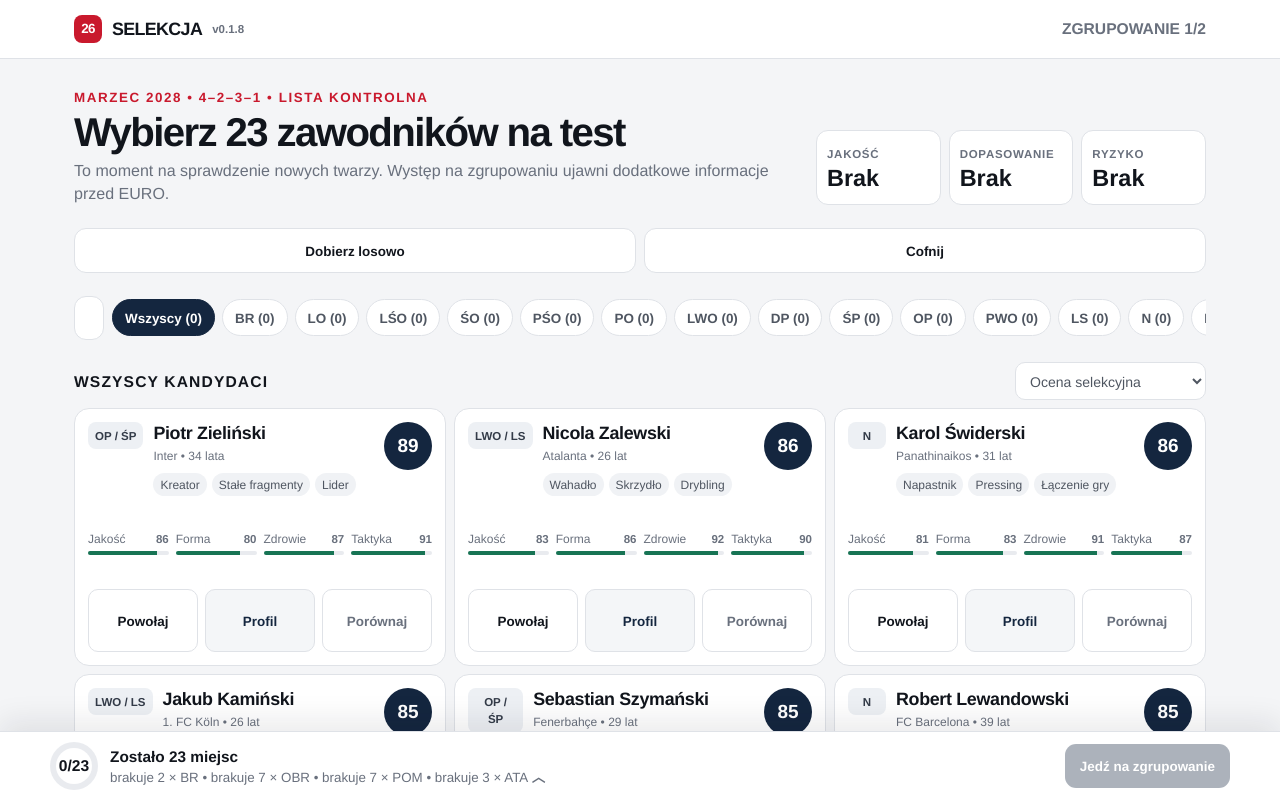
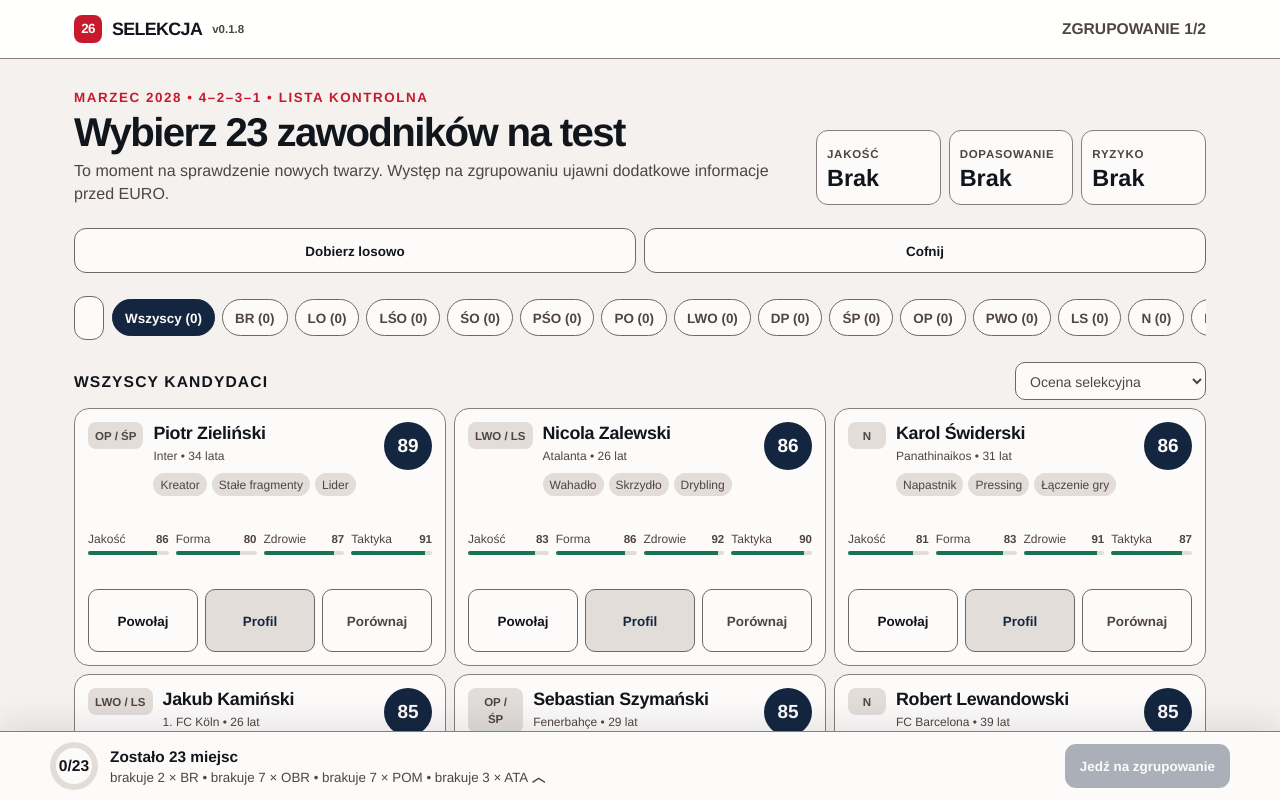
Before and after one commit to visvaya/selekcja-26, a React (Vite) app: page / in a window 1280 px wide. Both pictures are taken after a click on the button "Rozpocznij odprawę". Shown: the top 800 px of the page. Built offline with nearby package versions, Linux system fonts and the light colour scheme; a web font is replaced by a local one.

Commit message:
feat(ui): point the neutral legacy colours at the palette

```diff
--- a/src/ui/styles/legacy.css
+++ b/src/ui/styles/legacy.css
@@ -25,7 +25,7 @@ html {
 }
 body {
   margin: 0;
-  background: var(--paper);
+  background: var(--board);
   color: var(--ink);
   font-family: var(--font-body);
   font-size: var(--font-body-size);
@@ -53,7 +53,7 @@ input:focus-visible {
   top: var(--save-banner-offset, 0px);
   z-index: 20;
   background: var(--topbar-background);
-  border-bottom: 1px solid var(--line);
+  border-bottom: 1px solid var(--board-line);
   backdrop-filter: blur(12px);
 }
 .save-status {
@@ -68,9 +68,9 @@ input:focus-visible {
   justify-content: space-between;
   gap: var(--legacy-space-7);
   padding: var(--legacy-space-6) var(--legacy-space-8);
-  background: var(--warning-surface);
-  color: var(--warning-text);
-  border-bottom: 1px solid var(--warning-border);
+  background: var(--warn-fill);
+  color: var(--warn-ink);
+  border-bottom: 1px solid var(--warn-ink);
 }
 .save-status-alert p {
   flex: 1;
@@ -94,10 +94,10 @@ input:focus-visible {
 }
 .save-status-action {
   flex: none;
-  border: 1px solid var(--warning-border);
+  border: 1px solid var(--warn-ink);
   border-radius: var(--radius-control);
-  background: var(--card);
-  color: var(--warning-text);
+  background: var(--surface);
+  color: var(--warn-ink);
   padding: var(--legacy-space-4) var(--legacy-space-7);
   font-weight: 800;
   font-size: var(--font-small);
@@ -140,7 +140,7 @@ input:focus-visible {
 .topbar-version {
   flex: none;
   font-size: var(--font-caption);
-  color: var(--muted);
+  color: var(--ink-soft);
   font-weight: 700;
   white-space: nowrap;
 }
@@ -150,7 +150,7 @@ input:focus-visible {
   height: 28px;
   border-radius: 8px;
   background: var(--red);
-  color: var(--card);
+  color: var(--surface);
   display: grid;
   place-items: center;
   font-size: var(--font-caption);
@@ -159,7 +159,7 @@ input:focus-visible {
   font-family: var(--font-display);
   flex: none;
   font-size: var(--font-small);
-  color: var(--muted);
+  color: var(--ink-soft);
   font-weight: 700;
 }
 .main {
@@ -188,12 +188,12 @@ input:focus-visible {
 }
 .lead {
   font-size: var(--font-large);
-  color: var(--lead-text);
+  color: var(--ink-soft);
   max-width: 650px;
 }
 .brief {
   background: var(--navy);
-  color: var(--card);
+  color: var(--surface);
   padding: var(--legacy-space-11);
   border-radius: 18px;
   margin: 26px 0;
@@ -236,8 +236,8 @@ input:focus-visible {
   gap: 9px;
 }
 .choice {
-  background: var(--card);
-  border: 1px solid var(--line);
+  background: var(--surface);
+  border: 1px solid var(--frame);
   border-radius: 14px;
   padding: var(--legacy-space-7);
   text-align: left;
@@ -253,14 +253,14 @@ input:focus-visible {
   display: block;
 }
 .choice small {
-  color: var(--muted);
+  color: var(--ink-soft);
   display: block;
   margin-top: 3px;
 }
 .radio {
   width: 18px;
   height: 18px;
-  border: 2px solid var(--radio-border);
+  border: 2px solid var(--frame);
   border-radius: 50%;
   margin-top: var(--legacy-space-1);
   flex: 0 0 auto;
@@ -273,7 +273,7 @@ input:focus-visible {
   border: 0;
   border-radius: 12px;
   background: var(--red);
-  color: var(--card);
+  color: var(--surface);
   padding: var(--legacy-space-7) var(--legacy-space-9);
   font-weight: 850;
   box-shadow: 0 8px 18px var(--red-shadow);
@@ -288,9 +288,9 @@ input:focus-visible {
 }
 .action-button {
   flex: 1;
-  border: 1px solid var(--line);
+  border: 1px solid var(--frame);
   border-radius: var(--radius-control);
-  background: var(--card);
+  background: var(--surface);
   color: var(--ink);
   padding: var(--legacy-space-6);
   font-weight: 800;
@@ -307,7 +307,7 @@ input:focus-visible {
 }
 .fineprint {
   font-size: var(--font-caption);
-  color: var(--muted);
+  color: var(--ink-soft);
   margin-top: var(--legacy-space-7);
 }
 .game-head {
@@ -323,7 +323,7 @@ input:focus-visible {
 }
 .game-head p {
   margin: var(--legacy-space-1) 0 0;
-  color: var(--muted);
+  color: var(--ink-soft);
 }
 .kpis {
   display: grid;
@@ -331,14 +331,14 @@ input:focus-visible {
   gap: var(--legacy-space-4);
 }
 .kpi {
-  background: var(--card);
-  border: 1px solid var(--line);
+  background: var(--surface);
+  border: 1px solid var(--board-line);
   border-radius: 12px;
   padding: var(--legacy-space-5);
 }
 .kpi span {
   font-size: var(--font-caption);
-  color: var(--muted);
+  color: var(--ink-soft);
   text-transform: uppercase;
   font-weight: 800;
   letter-spacing: 0.06em;
@@ -353,7 +353,7 @@ input:focus-visible {
   position: sticky;
   top: calc(var(--topbar-height) + var(--save-banner-offset, 0px));
   z-index: 15;
-  background: var(--paper);
+  background: var(--board);
   padding: 9px 0;
   display: grid;
   gap: var(--legacy-space-4);
@@ -361,10 +361,10 @@ input:focus-visible {
 .search {
   width: 100%;
   height: 44px;
-  border: 1px solid var(--line);
+  border: 1px solid var(--frame);
   border-radius: 12px;
   padding: 0 var(--legacy-space-7);
-  background: var(--card);
+  background: var(--surface);
 }
 .filters {
   display: flex;
@@ -376,26 +376,26 @@ input:focus-visible {
 .chip {
   font-variant-numeric: tabular-nums;
   white-space: nowrap;
-  background: var(--card);
-  border: 1px solid var(--line);
+  background: var(--surface);
+  border: 1px solid var(--frame);
   padding: var(--legacy-space-4) var(--legacy-space-6);
   border-radius: 999px;
   font-size: var(--font-small);
   font-weight: 750;
-  color: var(--text-secondary);
+  color: var(--ink-soft);
 }
 .chip.active {
   background: var(--navy);
-  color: var(--card);
+  color: var(--surface);
   border-color: var(--navy);
 }
 .sort {
   height: 38px;
-  border: 1px solid var(--line);
-  background: var(--card);
+  border: 1px solid var(--frame);
+  background: var(--surface);
   border-radius: 10px;
   padding: 0 var(--legacy-space-5);
-  color: var(--text-secondary);
+  color: var(--ink-soft);
 }
 .section-label {
   display: flex;
@@ -410,15 +410,15 @@ input:focus-visible {
   margin: 0;
 }
 .section-label small {
-  color: var(--muted);
+  color: var(--ink-soft);
 }
 .players {
   display: grid;
   gap: var(--legacy-space-4);
 }
 .player {
-  background: var(--card);
-  border: 1px solid var(--line);
+  background: var(--surface);
+  border: 1px solid var(--board-line);
   border-radius: 15px;
   padding: 13px;
   display: grid;
@@ -439,8 +439,8 @@ input:focus-visible {
   gap: var(--legacy-space-5);
 }
 .pos {
-  background: var(--surface-accent);
-  color: var(--position-text);
+  background: var(--board-deep);
+  color: var(--ink-soft);
   border-radius: 8px;
   padding: 5px 7px;
   font-size: var(--font-caption);
@@ -456,7 +456,7 @@ input:focus-visible {
 }
 .meta {
   font-size: var(--font-caption);
-  color: var(--muted);
+  color: var(--ink-soft);
   margin-top: var(--legacy-space-1);
 }
 .tags {
@@ -469,12 +469,12 @@ input:focus-visible {
   font-size: var(--font-caption);
   padding: 3px 7px;
   border-radius: 999px;
-  background: var(--surface-soft);
-  color: var(--text-secondary);
+  background: var(--board-deep);
+  color: var(--ink-soft);
 }
 .tag.alert {
-  background: var(--warning-surface);
-  color: var(--warning-text);
+  background: var(--warn-fill);
+  color: var(--warn-ink);
 }
 .score {
   font-family: var(--font-display);
@@ -484,7 +484,7 @@ input:focus-visible {
   display: grid;
   place-items: center;
   background: var(--navy);
-  color: var(--card);
+  color: var(--surface);
   font-weight: 900;
   font-size: 17px;
 }
@@ -496,13 +496,13 @@ input:focus-visible {
 }
 .metric span {
   font-size: var(--font-caption);
-  color: var(--muted);
+  color: var(--ink-soft);
   display: flex;
   justify-content: space-between;
 }
 .bar {
   height: 4px;
-  background: var(--surface-track);
+  background: var(--board-deep);
   border-radius: 9px;
   overflow: hidden;
   margin-top: var(--legacy-space-2);
@@ -520,8 +520,8 @@ input:focus-visible {
 }
 .select-btn,
 .compare-btn {
-  border: 1px solid var(--line);
-  background: var(--card);
+  border: 1px solid var(--frame);
+  background: var(--surface);
   border-radius: 10px;
   padding: 9px var(--legacy-space-5);
   font-size: var(--font-small);
@@ -529,11 +529,11 @@ input:focus-visible {
 }
 .selected .select-btn {
   background: var(--red);
-  color: var(--card);
+  color: var(--surface);
   border-color: var(--red);
 }
 .compare-btn {
-  color: var(--muted);
+  color: var(--ink-soft);
 }
 .dock {
   position: fixed;
@@ -541,8 +541,8 @@ input:focus-visible {
   bottom: 0;
   left: 0;
   right: 0;
-  background: var(--card);
-  border-top: 1px solid var(--line);
+  background: var(--surface);
+  border-top: 1px solid var(--board-line);
   padding: var(--legacy-space-5) var(--legacy-space-7)
     calc(var(--legacy-space-5) + env(safe-area-inset-bottom));
   box-shadow: 0 -10px 30px var(--shadow-color);
@@ -560,7 +560,7 @@ input:focus-visible {
   border-radius: 50%;
   background: conic-gradient(
     var(--red) var(--progress, 0%),
-    var(--surface-track) 0
+    var(--board-deep) 0
   );
   display: grid;
   place-items: center;
@@ -571,7 +571,7 @@ input:focus-visible {
   width: 36px;
   height: 36px;
   border-radius: 50%;
-  background: var(--card);
+  background: var(--surface);
   position: absolute;
 }
 .count-ring b {
@@ -588,7 +588,7 @@ input:focus-visible {
   display: block;
 }
 .dock-copy small {
-  color: var(--muted);
+  color: var(--ink-soft);
   white-space: nowrap;
   overflow: hidden;
   text-overflow: ellipsis;
@@ -597,7 +597,7 @@ input:focus-visible {
 .finalize {
   border: 0;
   background: var(--navy);
-  color: var(--card);
+  color: var(--surface);
   border-radius: 11px;
   padding: var(--legacy-space-6) 15px;
   font-weight: 850;
@@ -616,7 +616,7 @@ input:focus-visible {
   padding: 0;
 }
 .modal {
-  background: var(--card);
+  background: var(--surface-dialog);
   width: 100%;
   max-width: 620px;
   border-radius: 22px 22px 0 0;
@@ -631,14 +631,14 @@ input:focus-visible {
   margin: var(--legacy-space-3) 0 var(--legacy-space-4);
 }
 .modal p {
-  color: var(--dialog-text);
+  color: var(--ink-soft);
 }
 .decision {
   display: block;
   width: 100%;
   text-align: left;
-  border: 1px solid var(--line);
-  background: var(--card);
+  border: 1px solid var(--frame);
+  background: var(--surface-dialog);
   padding: var(--legacy-space-7);
   border-radius: 12px;
   margin-top: 9px;
@@ -648,7 +648,7 @@ input:focus-visible {
 }
 .decision small {
   display: block;
-  color: var(--muted);
+  color: var(--ink-soft);
   margin-top: 3px;
 }
 .compare-grid {
@@ -657,7 +657,7 @@ input:focus-visible {
   gap: 9px;
 }
 .compare-card {
-  border: 1px solid var(--line);
+  border: 1px solid var(--board-line);
   border-radius: 13px;
   padding: var(--legacy-space-6);
 }
@@ -674,7 +674,7 @@ input:focus-visible {
   font-size: var(--font-small);
 }
 .comparison-row span:nth-child(2) {
-  color: var(--muted);
+  color: var(--ink-soft);
   font-size: var(--font-caption);
 }
 .better {
@@ -682,8 +682,8 @@ input:focus-visible {
   font-weight: 900;
 }
 .close {
-  border: 1px solid var(--line);
-  background: var(--card);
+  border: 1px solid var(--frame);
+  background: var(--surface-dialog);
   border-radius: 10px;
   padding: 9px var(--legacy-space-6);
   font-weight: 750;
@@ -694,7 +694,7 @@ input:focus-visible {
 }
 .result-hero {
   background: var(--navy);
-  color: var(--card);
+  color: var(--surface);
   border-radius: 20px;
   padding: var(--legacy-space-12);
 }
@@ -721,13 +721,13 @@ input:focus-visible {
   margin: var(--legacy-space-6) 0;
 }
 .outcome {
-  background: var(--card);
+  background: var(--surface);
   color: var(--ink);
   border-radius: 12px;
   padding: 11px;
 }
 .outcome small {
-  color: var(--muted);
+  color: var(--ink-soft);
   display: block;
 }
 .outcome b {
@@ -735,8 +735,8 @@ input:focus-visible {
   font-size: 17px;
 }
 .report {
-  background: var(--card);
-  border: 1px solid var(--line);
+  background: var(--surface);
+  border: 1px solid var(--board-line);
   border-radius: 16px;
   padding: 17px;
   margin-top: var(--legacy-space-6);
@@ -754,7 +754,7 @@ input:focus-visible {
 }
 .changelog-version {
   font-size: var(--font-caption);
-  color: var(--muted);
+  color: var(--ink-soft);
   margin: 0 0 var(--legacy-space-5);
 }
 .changelog-toggle {
@@ -763,12 +763,12 @@ input:focus-visible {
 .changelog-older {
   margin-top: var(--legacy-space-7);
   padding-top: var(--legacy-space-6);
-  border-top: 1px solid var(--line);
+  border-top: 1px solid var(--board-line);
 }
 .changelog-entry + .changelog-entry {
   margin-top: var(--legacy-space-7);
   padding-top: var(--legacy-space-6);
-  border-top: 1px solid var(--line);
+  border-top: 1px solid var(--board-line);
 }
 .squad-list {
   display: flex;
@@ -777,7 +777,7 @@ input:focus-visible {
 }
 .squad-pill {
   font-size: var(--font-caption);
-  background: var(--squad-surface);
+  background: var(--board-deep);
   padding: var(--legacy-space-3) 9px;
   border-radius: 999px;
 }
@@ -844,8 +844,8 @@ input:focus-visible {
   grid-template-columns: 1fr 1fr 1fr;
 }
 .profile-btn {
-  border: 1px solid var(--line);
-  background: var(--control-background);
+  border: 1px solid var(--frame);
+  background: var(--board-deep);
   border-radius: 10px;
   padding: 9px var(--legacy-space-5);
   font-size: var(--font-small);
@@ -870,7 +870,7 @@ input:focus-visible {
   right: 12px;
   bottom: 76px;
   background: var(--navy);
-  color: var(--card);
+  color: var(--surface);
   border-radius: 15px;
   padding: 13px;
   box-shadow: var(--legacy-shadow);
@@ -894,8 +894,9 @@ input:focus-visible {
 }
 .dock-summary div.need,
 .dock-summary div.over {
-  border-color: var(--warning-border);
-  background: var(--warning-overlay);
+  border-color: var(--warn-ink);
+  background: color-mix(in oklab, var(--warn-fill) 25%, var(--surface));
+  color: var(--warn-ink);
 }
 .dock-summary span {
   display: block;
@@ -905,7 +906,12 @@ input:focus-visible {
 }
 .dock-summary .need span,
 .dock-summary .over span {
-  color: var(--warning-soft);
+  color: var(--warn-ink);
+}
+/* The warning row is light since the neutral re-pointing; its label follows. */
+.dock-summary .need small,
+.dock-summary .over small {
+  color: var(--warn-ink);
 }
 .dock-breakdown small {
   display: block;
@@ -925,9 +931,9 @@ input:focus-visible {
 .mini-pitch {
   position: relative;
   min-height: 240px;
-  border: 2px solid var(--pitch-outline);
+  border: 2px solid var(--board-line);
   border-radius: 9px;
-  background: var(--pitch-background);
+  background: var(--board);
   display: flex;
   flex-direction: column;
   justify-content: space-around;
@@ -940,7 +946,7 @@ input:focus-visible {
   left: 0;
   right: 0;
   top: 50%;
-  border-top: 1px solid var(--pitch-divider);
+  border-top: 1px solid var(--board-line);
 }
 .formation-label {
   position: absolute;
@@ -950,13 +956,13 @@ input:focus-visible {
   font-size: var(--font-caption);
   font-weight: 900;
   letter-spacing: 0.08em;
-  color: var(--card);
+  color: var(--ink);
 }
 .formation-label i {
   display: inline-block;
   width: 12px;
   height: 12px;
-  border: 2px solid var(--pitch-marker);
+  border: 2px solid var(--select);
   border-radius: 50%;
   vertical-align: -2px;
   margin-right: var(--legacy-space-2);
@@ -971,19 +977,19 @@ input:focus-visible {
 .pitch-node {
   width: 38px;
   height: 38px;
-  border: 3px solid var(--pitch-marker);
+  border: 3px solid var(--select);
   border-radius: 50%;
-  background: var(--card);
+  background: var(--surface);
   color: var(--navy);
   display: grid;
   place-items: center;
   font-weight: 950;
   box-shadow:
-    0 0 0 2px var(--node-outline),
-    0 4px 10px var(--node-shadow);
+    0 0 0 2px var(--frame),
+    2px 2px 0 var(--shadow);
 }
 .pitch-node small {
-  color: var(--muted);
+  color: var(--ink-soft);
   font-size: 9px;
   line-height: 1;
 }
@@ -994,10 +1000,10 @@ input:focus-visible {
 }
 .formation-outsiders {
   width: 100%;
-  border: 1px solid var(--warning-border);
+  border: 1px solid var(--warn-ink);
   border-radius: 8px;
-  background: var(--pitch-warning-surface);
-  color: var(--pitch-warning-text);
+  background: var(--warn-fill);
+  color: var(--warn-ink);
   padding: 7px var(--legacy-space-4);
   display: flex;
   align-items: center;
@@ -1014,14 +1020,14 @@ input:focus-visible {
   font-size: var(--font-caption);
 }
 .formation-outsiders small {
-  color: var(--pitch-warning-muted);
+  color: var(--warn-ink);
   white-space: nowrap;
   overflow: hidden;
   text-overflow: ellipsis;
 }
 .formation-outsiders .outside-arrow {
   font-size: 20px;
-  color: var(--pitch-warning-arrow);
+  color: var(--warn-ink);
   flex: 0 0 auto;
 }
 .profile-head {
@@ -1038,7 +1044,7 @@ input:focus-visible {
   display: grid;
   place-items: center;
   background: var(--navy);
-  color: var(--card);
+  color: var(--surface);
   font-size: 24px;
   font-weight: 950;
 }
@@ -1055,13 +1061,13 @@ input:focus-visible {
   margin: var(--legacy-space-8) 0;
 }
 .profile-metric {
-  border: 1px solid var(--line);
+  border: 1px solid var(--board-line);
   border-radius: 11px;
   padding: var(--legacy-space-5);
 }
 .profile-metric small {
   display: block;
-  color: var(--muted);
+  color: var(--ink-soft);
 }
 .profile-metric b {
   font-family: var(--font-display);
@@ -1075,7 +1081,7 @@ input:focus-visible {
   text-transform: uppercase;
   letter-spacing: 0.07em;
   margin: 0 0 7px;
-  color: var(--muted);
+  color: var(--ink-soft);
 }
 .mini-pitch {
   min-height: 250px;
@@ -1095,8 +1101,8 @@ input:focus-visible {
 }
 .dock-warning {
   grid-column: 1/-1;
-  background: var(--warning-panel) !important;
-  color: var(--warning-panel-text);
+  background: var(--warn-fill) !important;
+  color: var(--warn-ink);
   border-radius: 9px;
   padding: var(--legacy-space-4) var(--legacy-space-5);
   font-size: var(--font-caption);
@@ -1187,10 +1193,10 @@ body {
   border: 0;
   border-radius: var(--spacing-unit);
   overflow: hidden;
-  background: var(--surface-track);
+  background: var(--board-deep);
 }
 .metric progress::-webkit-progress-bar {
-  background: var(--surface-track);
+  background: var(--board-deep);
 }
 .metric progress::-webkit-progress-value {
   background: var(--green);
@@ -1206,7 +1212,7 @@ body {
   margin-top: var(--space-medium);
 }
 .profile-btn {
-  background: var(--control-background);
+  background: var(--board-deep);
 }
 .modal .eyebrow {
   margin-bottom: var(--space-small);
```
Also changed, not shown: 1 other file (tests, documents, lock files or other folders).
